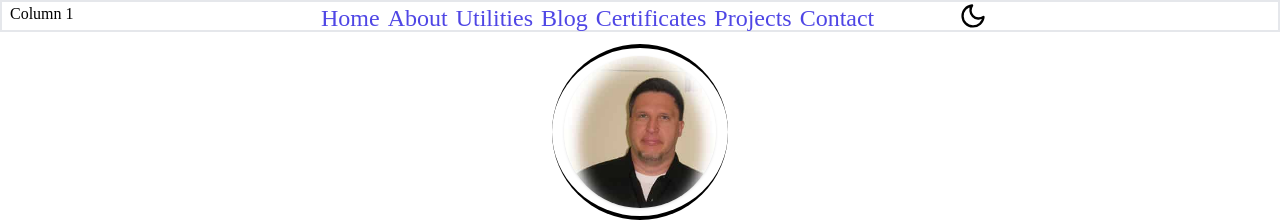
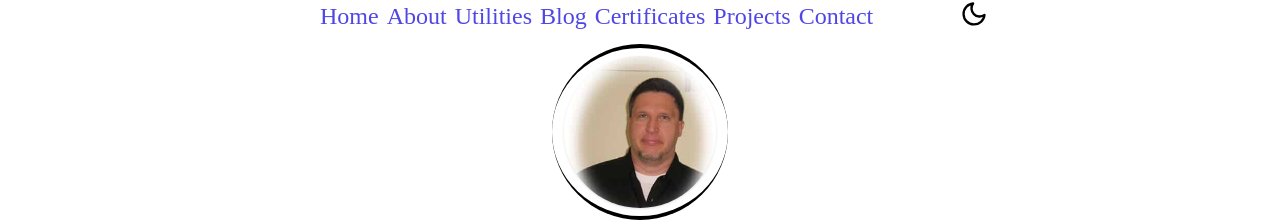
Before and after one commit to samurai71/portfolio, a Next.js app: page / in a window 1280 px wide. Shown: the top 222 px of the page. Built offline with nearby package versions, Linux system fonts and the light colour scheme.

Commit message:
refactor: topnav component

```diff
--- a/src/components/TopNav.tsx
+++ b/src/components/TopNav.tsx
@@ -4,8 +4,8 @@ import { FiMoon, FiSun } from "react-icons/fi";
 
 const TopNav = () => {
   return (
-    <header className="sticky left-0 top-0  h-8 z-10 flex flex-row pb-3 mb-3 container mx-auto border-2">
-      <div className="px-2 basis-1/4">Column 1</div>
+    <header className="sticky left-0 top-0  h-8 z-10 flex flex-row pb-3 mb-3 container mx-auto">
+      <div className="px-2 basis-1/4"></div>
       <nav className="basis-1/2 space-x-2 text-2xl text-indigo-600">
         <Link href="/">Home</Link>
         <Link href="/about">About</Link>
```
